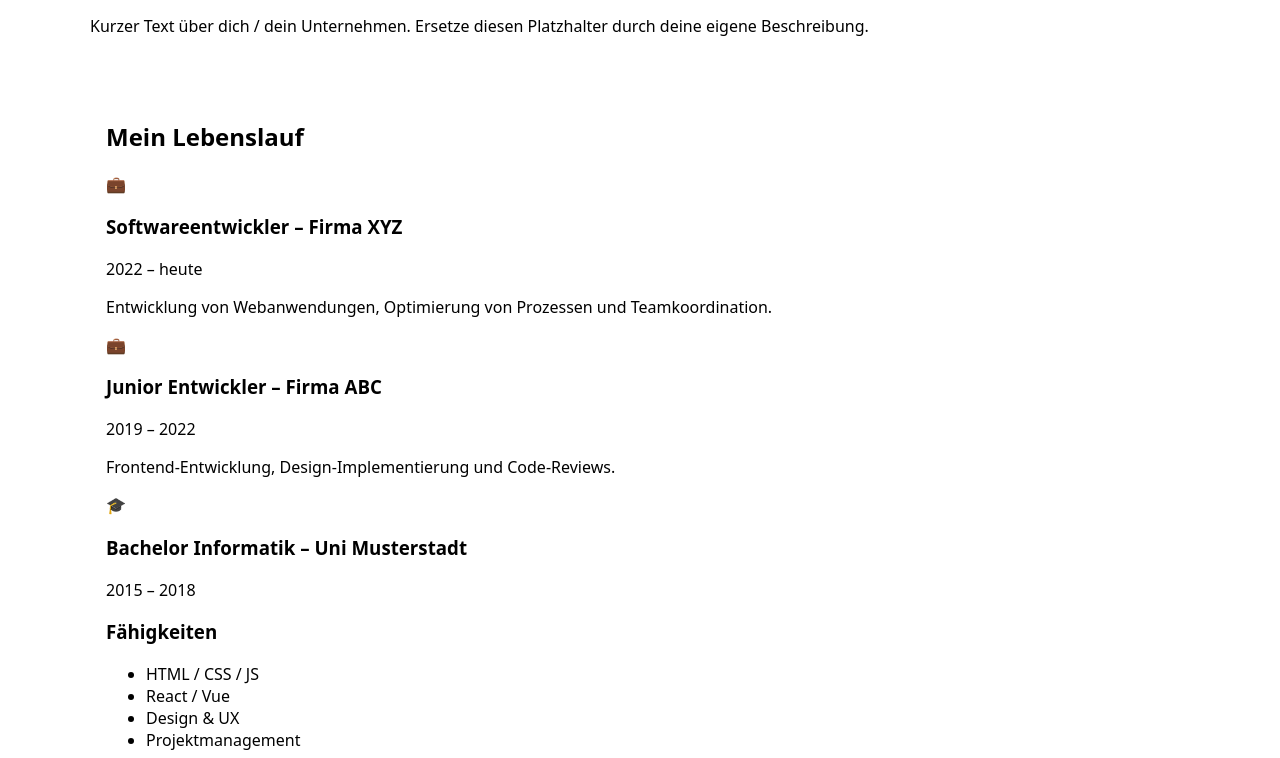
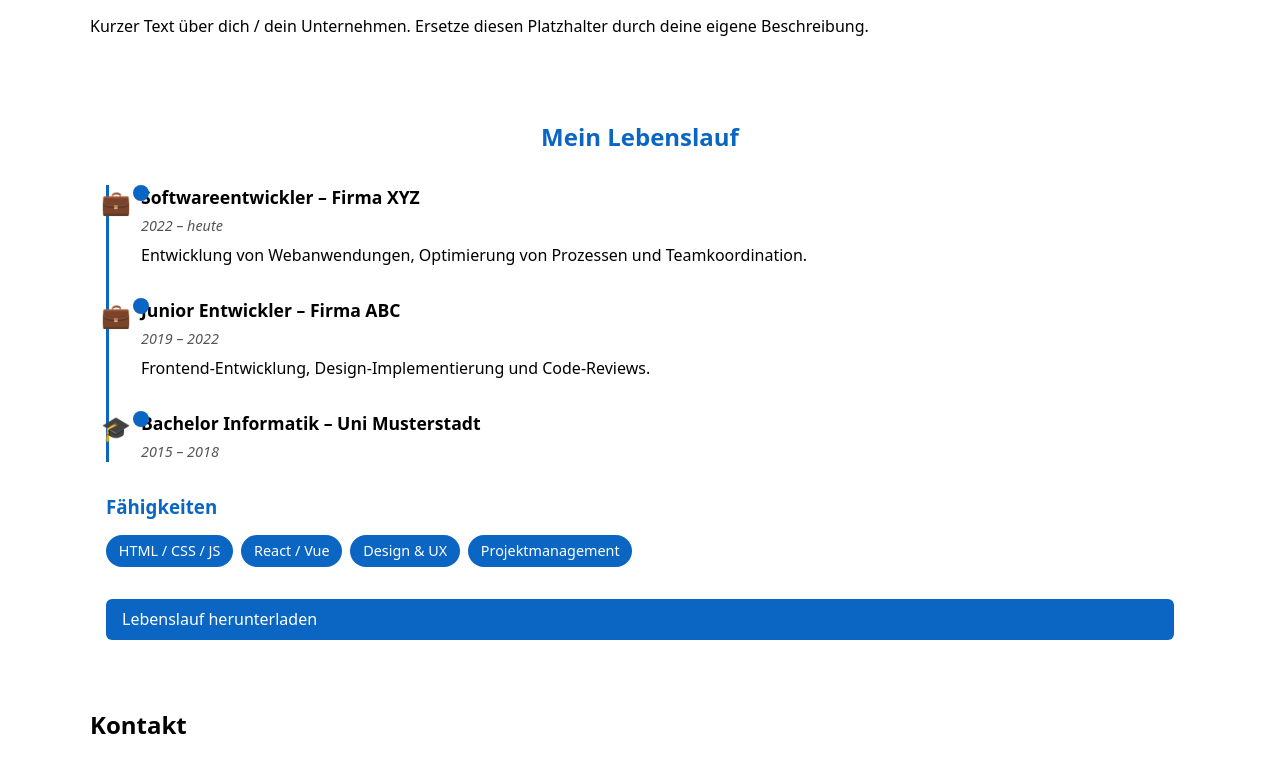
Before and after one commit to Oberndoerfer/smart-finance, a plain HTML site: page index.html in a window 1280 px wide. Shown: the part 1120-1878 px from the top of the page. Drawn offline with Linux system fonts and the light colour scheme.

Commit message:
Update styles.css

```diff
--- a/styles.css
+++ b/styles.css
@@ -45,3 +45,97 @@ label{display:block;margin-bottom:.75rem}
 input,textarea{width:100%;padding:.6rem;border:1px solid #dfe6ee;border-radius:6px;font:inherit}
 .form-status{margin-top:.5rem;color:var(--text)}
 .site-footer{background:#0b1320;color:white;padding:1rem 0;text-align:center}
+
+/* === Lebenslauf Timeline === */
+.resume h2 {
+  text-align: center;
+  margin-bottom: 2rem;
+  color: var(--accent);
+}
+
+.timeline {
+  position: relative;
+  margin: 2rem 0;
+  padding-left: 2rem;
+  border-left: 3px solid var(--accent);
+}
+
+.timeline-item {
+  position: relative;
+  margin-bottom: 2rem;
+}
+
+.timeline-item::before {
+  content: "";
+  position: absolute;
+  left: -8px;
+  top: 0;
+  width: 16px;
+  height: 16px;
+  background: var(--accent);
+  border-radius: 50%;
+}
+
+.timeline-icon {
+  position: absolute;
+  left: -2.5rem;
+  font-size: 1.5rem;
+  top: 0;
+}
+
+.timeline-content h3 {
+  margin: 0 0 0.3rem;
+  font-size: 1.1rem;
+}
+
+.timeline-content .date {
+  font-style: italic;
+  color: #555;
+  font-size: 0.9rem;
+}
+
+.timeline-content p {
+  margin: 0.5rem 0 0;
+}
+
+/* === Skills === */
+.skills-section {
+  margin-top: 2rem;
+}
+
+.skills-section h3 {
+  margin-bottom: 0.5rem;
+  color: var(--accent);
+}
+
+.skills {
+  display: flex;
+  flex-wrap: wrap;
+  gap: 0.5rem;
+  list-style: none;
+  padding: 0;
+}
+
+.skills li {
+  background: var(--accent);
+  color: white;
+  padding: 0.4rem 0.8rem;
+  border-radius: 20px;
+  font-size: 0.9rem;
+}
+
+/* Download Button */
+.resume .btn {
+  display: block;
+  margin: 2rem auto 0;
+}
+
+/* Mobile Anpassung */
+@media(max-width:700px){
+  .timeline {
+    padding-left: 1.2rem;
+  }
+  .timeline-icon {
+    left: -2rem;
+  }
+}
```
